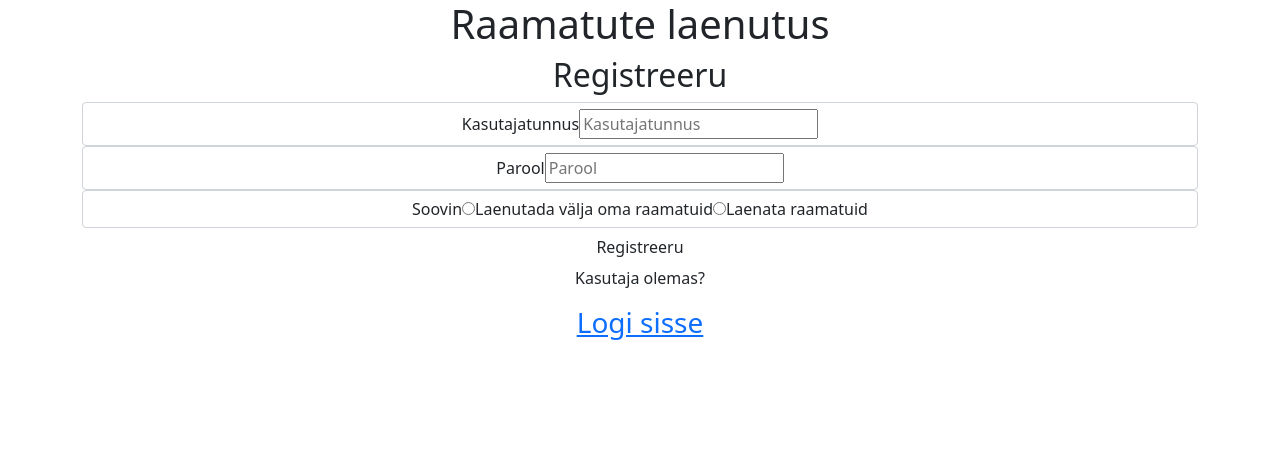
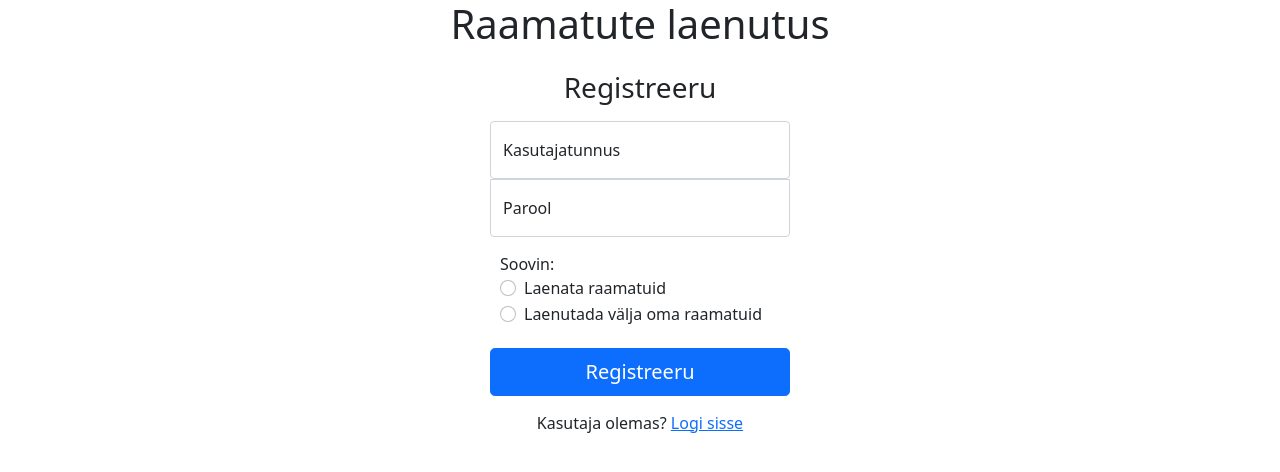
Before and after one commit to dianarand/raamatukogu, a Vue app in the folder frontend/: page /register in a window 1280 px wide. Shown: the top 472 px of the page. Built offline with nearby package versions, Linux system fonts and the light colour scheme; sample sign-in values are in the browser's storage.

Commit message:
updated registration view

```diff
--- a/frontend/src/App.vue
+++ b/frontend/src/App.vue
@@ -28,3 +28,27 @@ export default {
   }
 }
 </script>
+<style>
+.form-signin {
+  width: 100%;
+  max-width: 330px;
+  padding: 15px;
+  margin: auto;
+}
+
+.form-signin .form-floating:focus-within {
+  z-index: 2;
+}
+
+.form-signin input[type="text"] {
+  margin-bottom: -1px;
+  border-bottom-right-radius: 0;
+  border-bottom-left-radius: 0;
+}
+
+.form-signin input[type="password"] {
+  margin-bottom: 10px;
+  border-top-left-radius: 0;
+  border-top-right-radius: 0;
+}
+</style>
--- a/frontend/src/views/Login.vue
+++ b/frontend/src/views/Login.vue
@@ -2,7 +2,6 @@
   <main class="form-signin">
     <form @submit.prevent="onSubmit">
       <h1 class="h3 mb-3 fw-normal">Logi sisse</h1>
-
       <div class="form-floating">
         <input type="username" v-model="username" class="form-control" id="username" placeholder="Kasutajatunnus">
         <label for="username">Kasutajatunnus</label>
@@ -15,7 +14,6 @@
     </form>
   </main>
   <p>Pole veel kasutajat? <router-link to="/register">Registreeru</router-link></p>
-
 </template>
 
 <script>
@@ -59,7 +57,6 @@ export default {
   }
 }
 </script>
-
 <style scoped>
 html,
 body {
@@ -73,27 +70,4 @@ body {
   padding-bottom: 40px;
   background-color: #f5f5f5;
 }
-
-.form-signin {
-  width: 100%;
-  max-width: 330px;
-  padding: 15px;
-  margin: auto;
-}
-
-.form-signin .form-floating:focus-within {
-  z-index: 2;
-}
-
-.form-signin input[type="text"] {
-  margin-bottom: -1px;
-  border-bottom-right-radius: 0;
-  border-bottom-left-radius: 0;
-}
-
-.form-signin input[type="password"] {
-  margin-bottom: 10px;
-  border-top-left-radius: 0;
-  border-top-right-radius: 0;
-}
 </style>
--- a/frontend/src/views/Register.vue
+++ b/frontend/src/views/Register.vue
@@ -1,29 +1,34 @@
 <template>
-  <div class="container">
-    <div class="header">
-      <h2>Registreeru</h2>
-    </div>
-    <form @submit.prevent="onSubmit" class="add-form">
-      <div class="form-control">
-        <label>Kasutajatunnus</label>
-        <input type="text" v-model="username" name="username" placeholder="Kasutajatunnus" />
+  <main class="form-signin">
+    <form @submit.prevent="onSubmit">
+      <h1 class="h3 mb-3 fw-normal">Registreeru</h1>
+      <div class="form-floating">
+        <input type="username" v-model="username" class="form-control" id="username" placeholder="Kasutajatunnus">
+        <label for="username">Kasutajatunnus</label>
       </div>
-      <div class="form-control">
-        <label>Parool</label>
-        <input type="password" v-model="password" name="password" placeholder="Parool" />
+      <div class="form-floating">
+        <input type="password" v-model="password" class="form-control" id="password" placeholder="Parool">
+        <label for="password">Parool</label>
       </div>
-      <div class="form-control">
-        <label>Soovin</label>
-        <input type="radio" id="lender" name="role" value="lender" v-model="role">
-        <label for="lender">Laenutada välja oma raamatuid</label>
-        <input type="radio" id="borrower" name="role" value="borrower" v-model="role">
-        <label for="borrower">Laenata raamatuid</label>
+      <div class="text-start" id="role-selection">
+        <label>Soovin:</label>
+        <div class="form-check">
+          <input class="form-check-input" type="radio" v-model="role" name="role" id="borrower">
+          <label class="form-check-label" for="borrower">
+            Laenata raamatuid
+          </label>
+        </div>
+        <div class="form-check">
+          <input class="form-check-input" type="radio" v-model="role" name="role" id="lender">
+          <label class="form-check-label" for="lender">
+            Laenutada välja oma raamatuid
+          </label>
+        </div>
       </div>
-      <input type="submit" value="Registreeru" class="btn btn-block" />
+      <button class="w-100 btn btn-lg btn-primary" type="submit">Registreeru</button>
     </form>
-    <p>Kasutaja olemas?</p>
-    <h3><router-link to="/login">Logi sisse</router-link></h3>
-  </div>
+  </main>
+  <p>Kasutaja olemas? <router-link to="/login">Logi sisse</router-link></p>
 </template>
 
 <script>
@@ -64,3 +69,22 @@ export default {
   }
 }
 </script>
+<style scoped>
+html,
+body {
+  height: 100%;
+}
+
+body {
+  display: flex;
+  align-items: center;
+  padding-top: 40px;
+  padding-bottom: 40px;
+  background-color: #f5f5f5;
+}
+
+#role-selection {
+  padding: 5px 10px 20px 10px;
+  margin-top: 5px;
+}
+</style>
```
